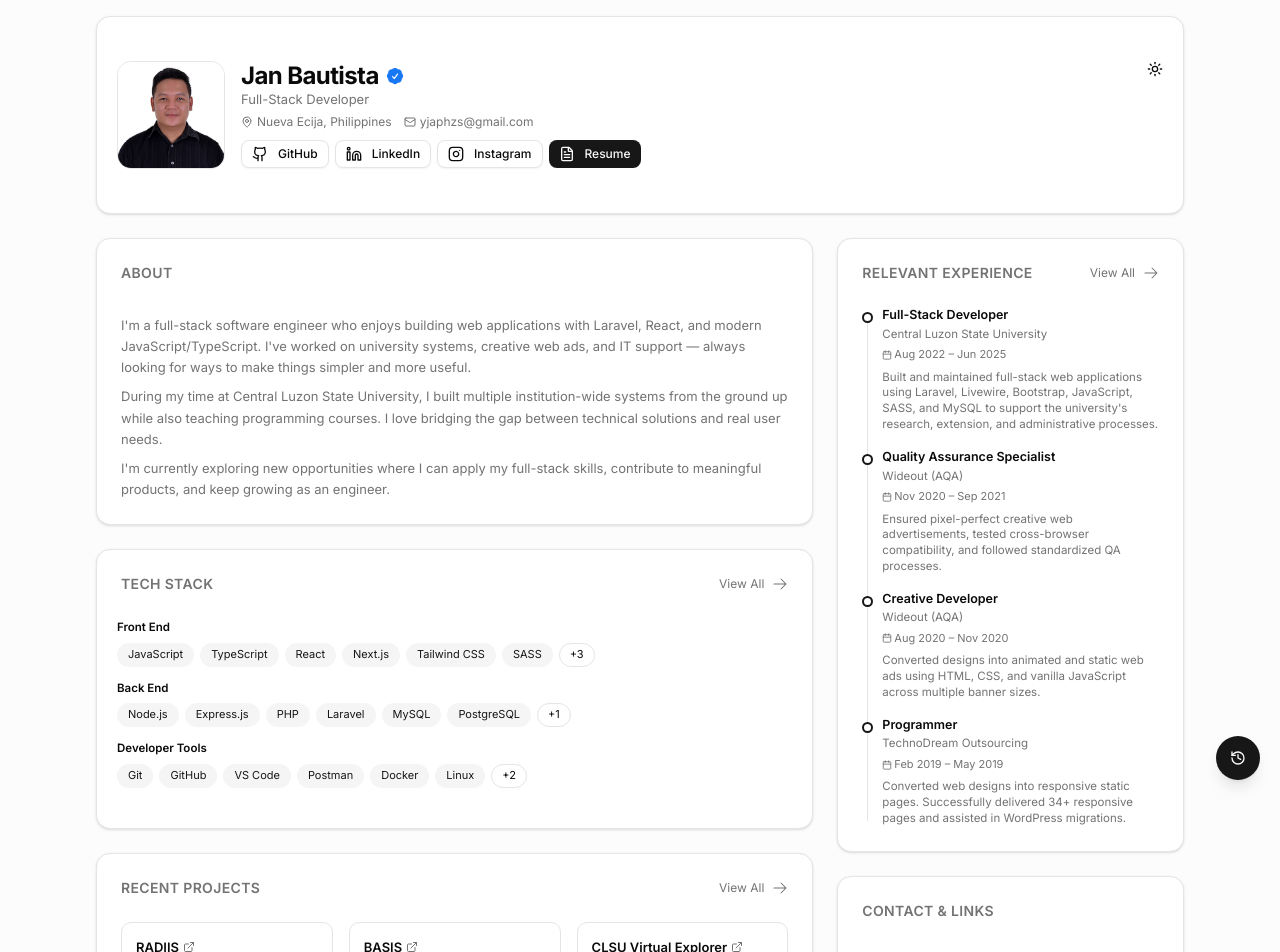
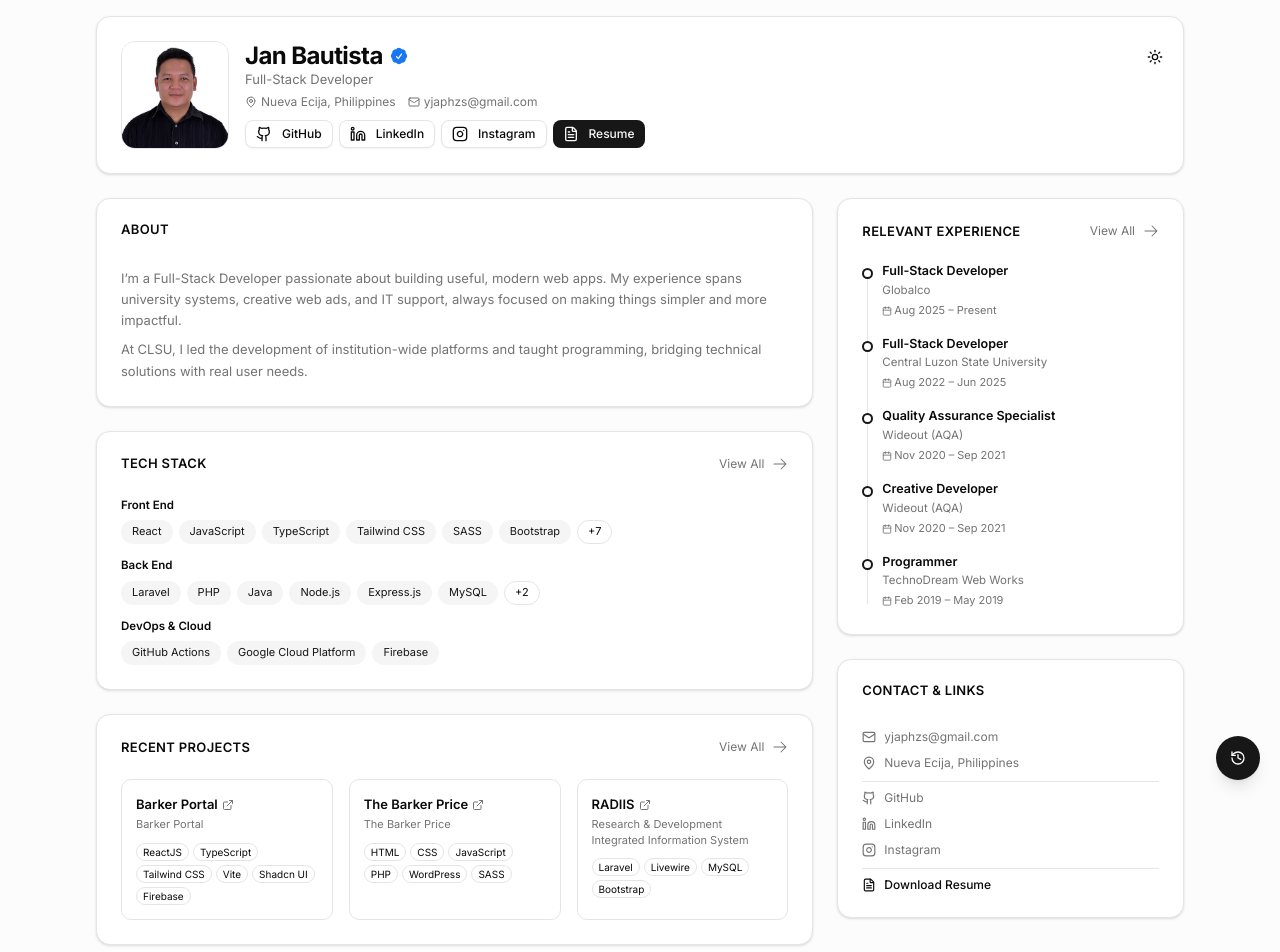
Before and after one commit to yjaphzs/portfolio, a React (Vite) app: page / in a window 1280 px wide. Shown: the top 952 px of the page. Built offline with nearby package versions, Linux system fonts and the light colour scheme.

Commit message:
Updated Experience and Projects

```diff
--- a/src/data/techStack.ts
+++ b/src/data/techStack.ts
@@ -1,23 +1,33 @@
 export const techStack: Record<string, string[]> = {
     "Front End": [
+        "React",
         "JavaScript",
         "TypeScript",
-        "React",
-        "Next.js",
         "Tailwind CSS",
         "SASS",
         "Bootstrap",
         "HTML & CSS",
         "Livewire",
+        "Motion",
+        "Lucide React",
+        "Font Awesome",
+        "ESLint",
+        "Prettier",
     ],
     "Back End": [
+        "Laravel",
+        "PHP",
+        "Java",
         "Node.js",
         "Express.js",
-        "PHP",
-        "Laravel",
         "MySQL",
         "PostgreSQL",
         "REST APIs",
+    ],
+    "DevOps & Cloud": [
+        "GitHub Actions",
+        "Google Cloud Platform",
+        "Firebase",
     ],
     "Developer Tools": [
         "Git",
@@ -28,7 +38,8 @@ export const techStack: Record<string, string[]> = {
         "Linux",
         "Vite",
         "WordPress",
-    ],
+        "Discord",
+    ]
 };
 
 export const TECH_PREVIEW_COUNT = 6;
--- a/src/pages/new/NewPortfolio.tsx
+++ b/src/pages/new/NewPortfolio.tsx
@@ -16,12 +16,7 @@ import { techStack, TECH_PREVIEW_COUNT } from "@/data/techStack";
 
 import { Badge } from "@/components/ui/badge";
 import { Button } from "@/components/ui/button";
-import {
-    Card,
-    CardContent,
-    CardHeader,
-    CardTitle,
-} from "@/components/ui/card";
+import { Card, CardContent, CardHeader, CardTitle } from "@/components/ui/card";
 import { Separator } from "@/components/ui/separator";
 import { ThemeToggle } from "@/components/theme-toggle";
 import { useTheme } from "@/components/theme-provider";
@@ -36,6 +31,8 @@ import profilePicDarkDefault from "@/assets/v2/images/profile-pic/dark/default.j
 import profilePicDarkHover from "@/assets/v2/images/profile-pic/dark/hover.jpg";
 import profilePicDarkClicked from "@/assets/v2/images/profile-pic/dark/clicked.jpg";
 
+import resume from "@/assets/v2/documents/JBautista-Resume-2026.pdf";
+
 // ─── Data ────────────────────────────────────────────────────────────────────
 
 const profile = {
@@ -44,7 +41,7 @@ const profile = {
   title: "Full-Stack Developer",
   location: "Nueva Ecija, Philippines",
   email: "yjaphzs@gmail.com",
-    resumeUrl: "/JBautista-Resume.pdf",
+  resumeUrl: resume,
   avatarImages: {
     light: {
       default: profilePicLightDefault,
@@ -58,9 +55,8 @@ const profile = {
     },
   },
   bio: [
-        "I'm a full-stack software engineer who enjoys building web applications with Laravel, React, and modern JavaScript/TypeScript. I've worked on university systems, creative web ads, and IT support — always looking for ways to make things simpler and more useful.",
-        "During my time at Central Luzon State University, I built multiple institution-wide systems from the ground up while also teaching programming courses. I love bridging the gap between technical solutions and real user needs.",
-        "I'm currently exploring new opportunities where I can apply my full-stack skills, contribute to meaningful products, and keep growing as an engineer.",
+    "I’m a Full-Stack Developer passionate about building useful, modern web apps. My experience spans university systems, creative web ads, and IT support, always focused on making things simpler and more impactful.",
+    "At CLSU, I led the development of institution-wide platforms and taught programming, bridging technical solutions with real user needs.",
   ],
   socials: [
     { name: "GitHub", url: "https://github.com/yjaphzs", icon: Github },
@@ -77,9 +73,25 @@ const profile = {
   ],
 };
 
-
-
 export const experience = [
+  {
+    company: "Globalco",
+    shortName: "Globalco",
+    url: "",
+    roles: [
+      {
+        title: "Full-Stack Developer",
+        period: "Aug 2025 – Present",
+        bullets: [
+          "Architected scalable systems using ReactJS, Firebase (Firestore, Auth, Functions, etc.), and Micro-frontend monorepo architecture.",
+          "Developed custom WordPress themes and integrated PHP scripts using a modern HTML/SASS/JS workflow.",
+          "Modernized backend workflows by converting local Python scripts into callable APIs via Cloud Functions.",
+          "Streamlined deployment by designing and implementing CI/CD pipelines using GitHub Actions.",
+          "Collaborated closely with cross-functional teams including developers, data engineers, data scientists, and QA specialists to deliver high-quality, scalable solutions.",
+        ],
+      },
+    ],
+  },
   {
     company: "Central Luzon State University",
     shortName: "CLSU",
@@ -88,14 +100,26 @@ export const experience = [
       {
         title: "Full-Stack Developer",
         period: "Aug 2022 – Jun 2025",
-                description:
-                    "Built and maintained full-stack web applications using Laravel, Livewire, Bootstrap, JavaScript, SASS, and MySQL to support the university's research, extension, and administrative processes.",
+        bullets: [
+          "Built and maintained full-stack web applications using Laravel, Livewire, Bootstrap, JavaScript, SASS, and MySQL to support the university’s research, extension, and administrative processes.",
+          "Worked closely with administrative offices and the MISO team to understand their needs and turn them into practical digital tools that streamlined their workflows.",
+          "Provided regular support and training to faculty and staff, helping them navigate the systems, resolve issues, and confidently use the tools in their daily work.",
+          "Regularly improved and updated system features based on user feedback to ensure alignment with the institution’s research and development initiatives.",
+          "Performed regular system checks and security reviews to protect against threats like Remote Code Execution (RCE) attacks and SEO poisoning, making sure everything stayed safe and reliable.",
+        ],
       },
       {
         title: "Instructor I",
         period: "Aug 2022 – Jun 2025",
-                description:
-                    "Delivered lectures and lab classes on programming subjects. Advised capstone projects and OJT students. Maintained Outstanding Faculty Performance Ratings throughout employment.",
+        bullets: [
+          "Delivered lectures and facilitated laboratory classes on programming-related subjects.",
+          "Developed and prepared instructional materials, including PowerPoint presentations and other teaching resources.",
+          "Advised students on Capstone Projects and On-the-Job Training (OJT), providing academic and technical guidance.",
+          "Provided mentorship and support to students beyond official working hours to help them succeed academically and professionally.",
+          'Participated in research and extension activities as a faculty researcher for the project titled "CLSU Virtual Explorer: Embracing CLSU\'s Rich Heritage and Modern Technology through an Interactive Virtual Journey (A Virtual Explorer Web Application)."',
+          "Served as Chair and Panel Critic in multiple Capstone Project defenses.",
+          "Maintained Outstanding Faculty Performance Ratings throughout the entire duration of employment and recognized as the Highest Rated Outstanding IT Faculty by Students for both the 1st and 2nd Semesters of S.Y. 2023–2024.",
+        ],
       },
     ],
   },
@@ -107,8 +131,12 @@ export const experience = [
       {
         title: "Information System Analyst I",
         period: "Oct 2021 – Aug 2022",
-                description:
-                    "Provided IT support, created training materials, documented activities, and supported online learning sessions including international training programs.",
+        bullets: [
+          "Provided IT support for the division, creating and updating training materials (tarpaulins, PowerPoints, infographics) and offering technical assistance.",
+          "Documented activities and training sessions as the photo documentation personnel",
+          "Edited photos and videos to support training materials and promotional activities.",
+          "Supported online learning and training sessions, including the Training of Trainers on Rice Integrated Crop Management (PalayCheck) for 32 Sri Lankan agricultural workers, backed by DFA-TCCP.",
+        ],
       },
     ],
   },
@@ -120,14 +148,21 @@ export const experience = [
       {
         title: "Quality Assurance Specialist",
         period: "Nov 2020 – Sep 2021",
-                description:
-                    "Ensured pixel-perfect creative web advertisements, tested cross-browser compatibility, and followed standardized QA processes.",
+        bullets: [
+          "Ensured that the developed creatives were pixel-perfect based on the instructions and design specifications.",
+          "Followed a standardized process to QA the work of creative developers.",
+          "Tested and debugged creatives also ensured cross-browser compatibility of creative web advertisements.",
+        ],
       },
       {
         title: "Creative Developer",
-                period: "Aug 2020 – Nov 2020",
-                description:
-                    "Converted designs into animated and static web ads using HTML, CSS, and vanilla JavaScript across multiple banner sizes.",
+        period: "Nov 2020 – Sep 2021",
+        bullets: [
+          "Converted designs into pixel-perfect animated and static web ads using HTML, CSS, and vanilla JavaScript.",
+          "Produced multiple banner sizes (160x600, 300x250, 300x600, 728x90, etc.) for creative ads based on initial designs.",
+          "Designed and created storyboards in Adobe Photoshop to illustrate concepts and animations for web ads.",
+          "Tested and debugged creatives, ensuring cross-browser compatibility.",
+        ],
       },
     ],
   },
@@ -139,27 +174,49 @@ export const experience = [
       {
         title: "Part-time Instructor",
         period: "Aug 2019 – Apr 2020",
-                description:
-                    "Lectured programming courses, prepared instructional materials, and served as capstone and OJT advisor.",
+        bullets: [
+          "Lecturer for both lecture and laboratory classes on programming subjects.",
+          "Prepare learning materials such as PowerPoint presentations and other instructional resources.",
+          "Serve as Capstone and OJT advisor for IT students to provide guidance and support.",
+        ],
       },
     ],
   },
   {
-        company: "TechnoDream Outsourcing",
+    company: "TechnoDream Web Works",
     shortName: "TechnoDream",
     url: "https://technodreamoutsourcing.com/",
     roles: [
       {
         title: "Programmer",
         period: "Feb 2019 – May 2019",
-                description:
-                    "Converted web designs into responsive static pages. Successfully delivered 34+ responsive pages and assisted in WordPress migrations.",
+        bullets: [
+          "Converted daily web designs into pixel-perfect, responsive static web pages using HTML, CSS, and JavaScript.",
+          "Successfully converted 34+ designs into responsive web pages.",
+          "Assisted in migrating pages from an outdated website to a new WordPress template for Turkey Travel Planner, increasing delivery time by 60% and converting up to 20% of the pages.",
+        ],
       },
     ],
   },
 ];
 
 export const projects = [
+  {
+    title: "Barker Portal",
+    fullTitle: "Barker Portal",
+    description:
+      "Barker Portal is an internal platform that helps financial teams manage asset valuations for lending. Built as a micro-frontend monorepo, it brings together real-time AI-powered pricing, contract management, audit trails, notifications, and secure access—all in one place. The Portal makes it easy to track submissions, collaborate, and handle the full valuation process efficiently and securely.",
+    url: "https://barkerportal.com/",
+    tech: ["ReactJS", "TypeScript", "Tailwind CSS", "Vite", "Shadcn UI", "Firebase"],
+  },
+  {
+    title: "The Barker Price",
+    fullTitle: "The Barker Price",
+    description:
+      "The Barker Price is Barker’s public-facing website, designed to share information about the company’s technology, services, and value in asset-based lending. It explains how Barker’s AI-driven platform delivers accurate collateral valuations and helps lenders make smarter decisions.",
+    url: "https://thebarkerprice.com/",
+    tech: ["HTML", "CSS", "JavaScript", "PHP", "WordPress", "SASS"],
+  },
   {
     title: "RADIIS",
     fullTitle: "Research & Development Integrated Information System",
@@ -234,9 +291,9 @@ export default function NewPortfolio() {
         {/* ── Profile Header (full width) ──────────────────── */}
         <motion.header className="mb-4 sm:mb-6" {...fadeUp(0)}>
           <Card className="shadow-sm">
-                        <CardContent className="relative flex flex-col sm:flex-row items-start gap-4 p-4 sm:p-5">
+            <CardContent className="relative flex flex-col sm:flex-row items-start gap-4">
               {/* Theme toggle */}
-                            <div className="absolute top-3 right-3">
+              <div className="absolute top-0 right-3">
                 <ThemeToggle />
               </div>
 
@@ -296,7 +353,9 @@ export default function NewPortfolio() {
                         className="no-underline"
                       >
                         <social.icon className="h-3 w-3 sm:h-3.5 sm:w-3.5 mr-1" />
-                                                <span className="hidden xs:inline sm:inline">{social.name}</span>
+                        <span className="hidden xs:inline sm:inline">
+                          {social.name}
+                        </span>
                       </a>
                     </Button>
                   ))}
@@ -329,7 +388,7 @@ export default function NewPortfolio() {
             <motion.div {...fadeUp(0.1)}>
               <Card className="shadow-sm">
                 <CardHeader>
-                                <CardTitle className="text-xs sm:text-sm font-semibold uppercase tracking-wide text-muted-foreground">
+                  <CardTitle className="font-semibold uppercase tracking-wide">
                     About
                   </CardTitle>
                 </CardHeader>
@@ -347,7 +406,7 @@ export default function NewPortfolio() {
             <motion.div {...fadeUp(0.2)}>
               <Card className="shadow-sm">
                 <CardHeader className="flex flex-row items-center justify-between">
-                                <CardTitle className="text-xs sm:text-sm font-semibold uppercase tracking-wide text-muted-foreground">
+                  <CardTitle className="font-semibold uppercase tracking-wide">
                     Tech Stack
                   </CardTitle>
                   <Link
@@ -360,9 +419,8 @@ export default function NewPortfolio() {
                     </div>
                   </Link>
                 </CardHeader>
-                            <CardContent className="px-4 sm:px-5 pb-3 sm:pb-4 space-y-3">
-                                {Object.entries(techStack).map(
-                                    ([category, techs]) => {
+                <CardContent className="space-y-3">
+                  {Object.entries(techStack).slice(0,3).map(([category, techs]) => {
                     const visible = techs.slice(0, TECH_PREVIEW_COUNT);
                     const hiddenCount = techs.length - visible.length;
                     return (
@@ -393,8 +451,7 @@ export default function NewPortfolio() {
                         </div>
                       </div>
                     );
-                                    }
-                                )}
+                  })}
                 </CardContent>
               </Card>
             </motion.div>
@@ -403,7 +460,7 @@ export default function NewPortfolio() {
             <motion.div {...fadeUp(0.3)}>
               <Card className="shadow-sm">
                 <CardHeader className="flex flex-row items-center justify-between">
-                                <CardTitle className="text-xs sm:text-sm font-semibold uppercase tracking-wide text-muted-foreground">
+                  <CardTitle className="font-semibold uppercase tracking-wide">
                     Recent Projects
                   </CardTitle>
                   <Link
@@ -418,10 +475,10 @@ export default function NewPortfolio() {
                 </CardHeader>
                 <CardContent>
                   <div className="grid gap-3 sm:gap-4 grid-cols-1 sm:grid-cols-2 lg:grid-cols-3">
-                                    {projects.map((project, idx) => (
+                    {projects.slice(0, 3).map((project, idx) => (
                       <div
                         key={idx}
-                                            className="rounded-lg border border-border bg-background p-3.5 flex flex-col"
+                        className="rounded-lg border border-border p-3.5 flex flex-col"
                       >
                         <a
                           href={project.url}
@@ -434,9 +491,6 @@ export default function NewPortfolio() {
                         </a>
                         <p className="text-[11px] text-muted-foreground mt-0.5 leading-snug">
                           {project.fullTitle}
-                                            </p>
-                                            <p className="text-xs text-muted-foreground mt-2 flex-1">
-                                                {project.description}
                         </p>
                         <div className="flex flex-wrap gap-1 mt-2.5">
                           {project.tech.map((t) => (
@@ -460,7 +514,7 @@ export default function NewPortfolio() {
             <motion.div {...fadeUp(0.4)}>
               <Card className="shadow-sm">
                 <CardHeader>
-                                <CardTitle className="text-xs sm:text-sm font-semibold uppercase tracking-wide text-muted-foreground">
+                  <CardTitle className="font-semibold uppercase tracking-wide">
                     Education
                   </CardTitle>
                 </CardHeader>
@@ -471,9 +525,7 @@ export default function NewPortfolio() {
                       className="flex flex-col sm:flex-row sm:items-start sm:justify-between gap-1 sm:gap-2"
                     >
                       <div>
-                                            <p className="text-[13px] font-medium">
-                                                {edu.degree}
-                                            </p>
+                        <p className="text-[13px] font-medium">{edu.degree}</p>
                         <p className="text-xs text-muted-foreground">
                           {edu.school}
                         </p>
@@ -495,7 +547,7 @@ export default function NewPortfolio() {
             <motion.div {...fadeUp(0.15)}>
               <Card className="shadow-sm">
                 <CardHeader className="flex flex-row items-center justify-between">
-                                <CardTitle className="text-xs sm:text-sm font-semibold uppercase tracking-wide text-muted-foreground">
+                  <CardTitle className="font-semibold uppercase tracking-wide">
                     Relevant Experience
                   </CardTitle>
                   <Link
@@ -517,11 +569,8 @@ export default function NewPortfolio() {
                       <div key={idx}>
                         {exp.roles.map((role, rIdx) => {
                           const isLast =
-                                                    idx ===
-                                                        relevantExperience.length -
-                                                            1 &&
-                                                    rIdx ===
-                                                        exp.roles.length - 1;
+                            idx === relevantExperience.length - 1 &&
+                            rIdx === exp.roles.length - 1;
                           return (
                             <div
                               key={rIdx}
@@ -545,9 +594,6 @@ export default function NewPortfolio() {
                                 <Calendar className="h-2.5 w-2.5" />
                                 {role.period}
                               </p>
-                                                        <p className="text-[11.5px] text-muted-foreground mt-1.5 leading-snug">
-                                                            {role.description}
-                                                        </p>
                             </div>
                           );
                         })}
@@ -562,7 +608,7 @@ export default function NewPortfolio() {
             <motion.div {...fadeUp(0.3)}>
               <Card className="shadow-sm">
                 <CardHeader>
-                                <CardTitle className="text-xs sm:text-sm font-semibold uppercase tracking-wide text-muted-foreground">
+                  <CardTitle className="font-semibold uppercase tracking-wide">
                     Contact & Links
                   </CardTitle>
                 </CardHeader>
--- a/src/pages/new/Projects.tsx
+++ b/src/pages/new/Projects.tsx
@@ -47,7 +47,7 @@ export default function ProjectsPage() {
                             }}
                         >
                             <Card className="shadow-sm h-full">
-                                <CardContent className="p-4 sm:p-5 flex flex-col h-full">
+                                <CardContent className="flex flex-col h-full">
                                     <a
                                         href={project.url}
                                         target="_blank"
```
Also changed, not shown: src/pages/new/Experience.tsx (+18 -8 lines), 1 other file (tests, documents, lock files or other folders). Lines whose indentation alone changed are shown as unchanged.
